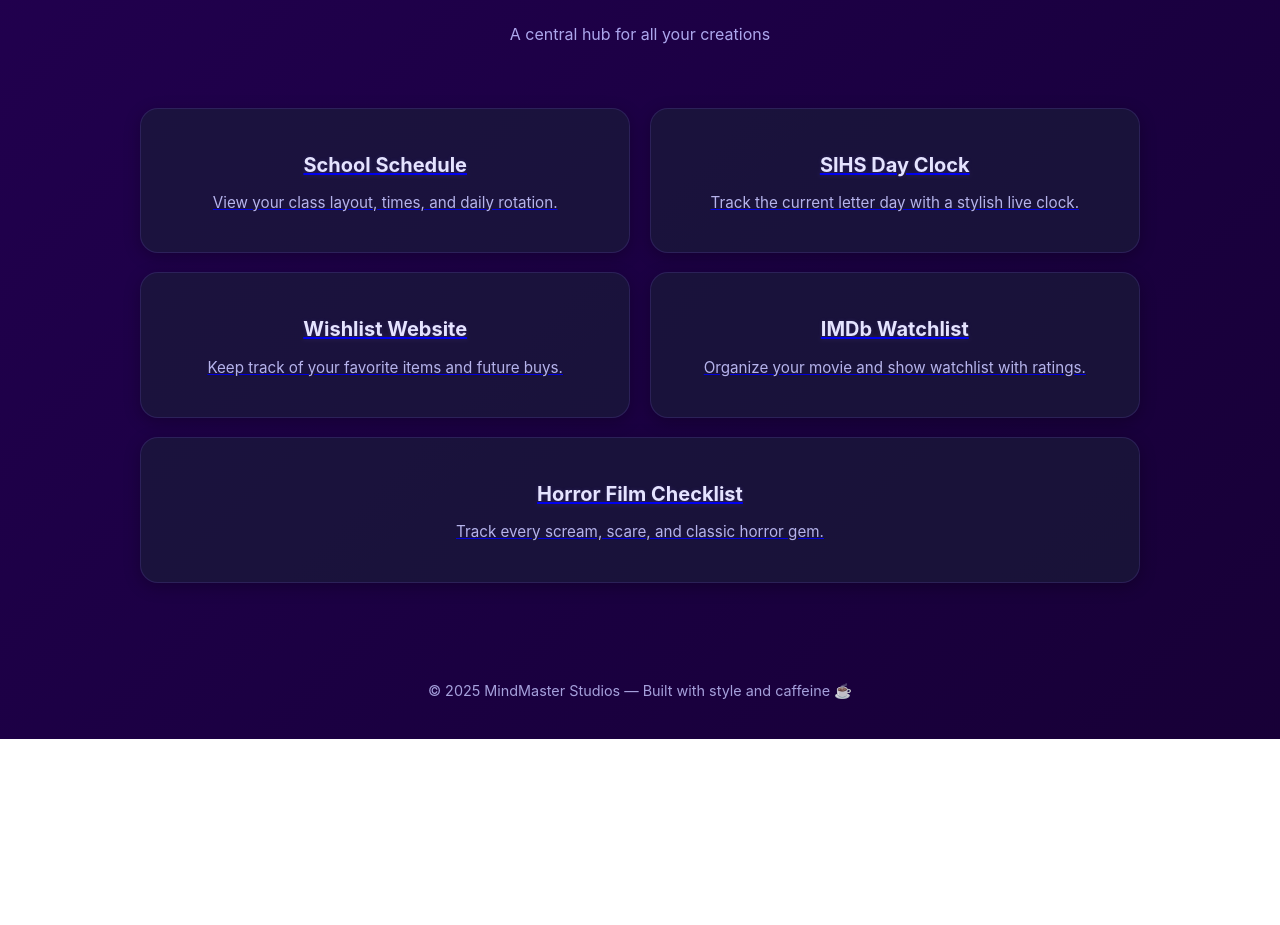
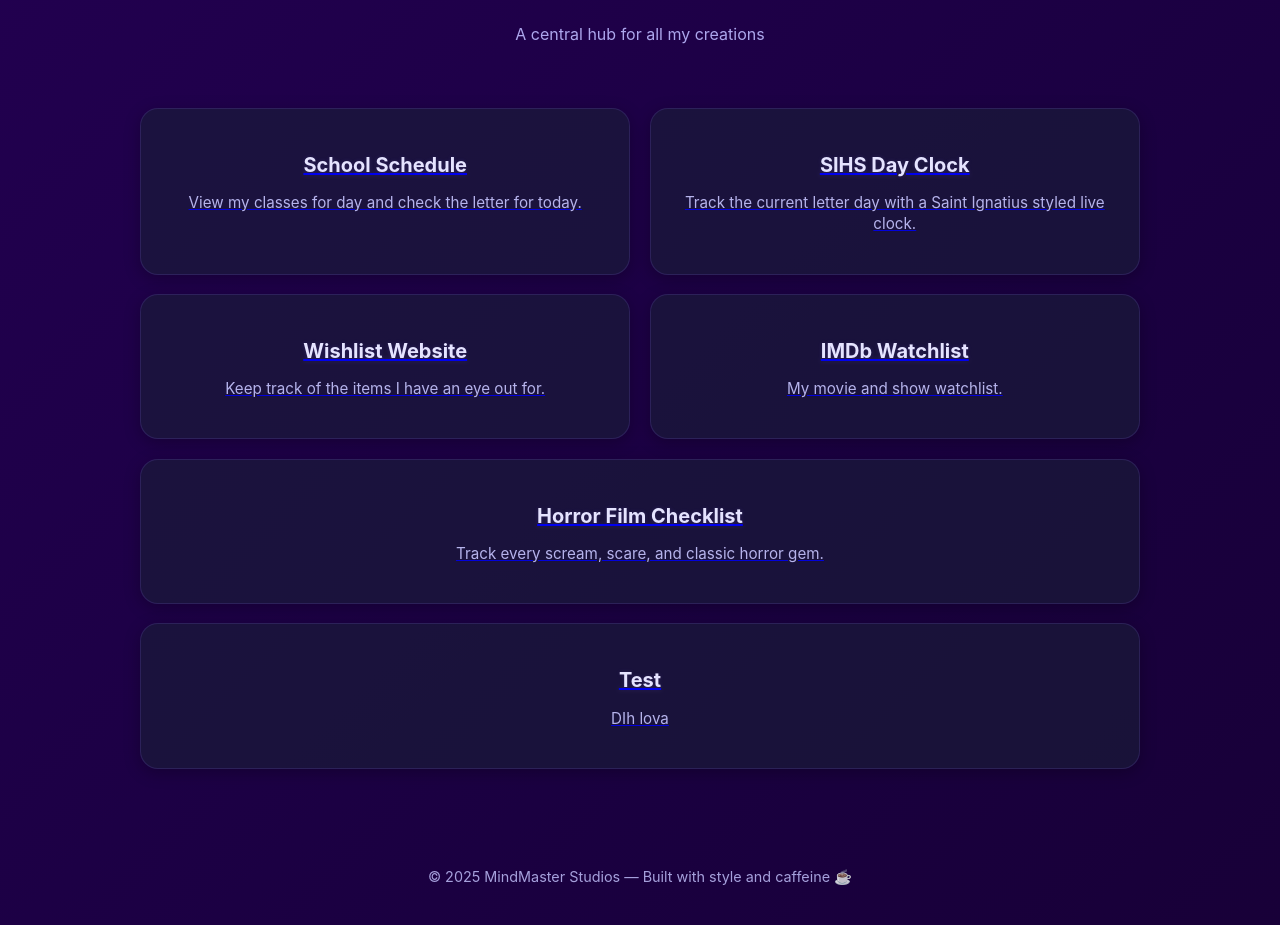
Before and after one commit to MlndMaster-Studios/homepage, a plain HTML site: page index.html in a window 1280 px wide. Shown: the part 127-1052 px from the top of the page. Before the commit the page ends 866 px from the top, so only its background shows below. Drawn offline with Linux system fonts and the light colour scheme.

Commit message:
Update index.html

```diff
--- a/index.html
+++ b/index.html
@@ -11,31 +11,31 @@
 <body>
   <header>
     <h1><span>MindMaster Studios</span></h1>
-    <p class="tagline">A central hub for all your creations</p>
+    <p class="tagline">A central hub for all my creations</p>
   </header>
 
   <main class="hub-container">
     <div class="schedule-row">
       <a href="https://mlndmaster-studios.github.io/school-schedule/" class="schedule-card" target="_blank">
         <h3>School Schedule</h3>
-        <p>View your class layout, times, and daily rotation.</p>
+        <p>View my classes for day and check the letter for today.</p>
       </a>
 
       <a href="https://mlndmaster-studios.github.io/SIHS-DAY-CLOCK/" class="schedule-card" target="_blank">
         <h3>SIHS Day Clock</h3>
-        <p>Track the current letter day with a stylish live clock.</p>
+        <p>Track the current letter day with a Saint Ignatius styled live clock.</p>
       </a>
     </div>
 
     <div class="schedule-row">
       <a href="https://mlndmaster-studios.github.io/wishlist-website/" class="schedule-card" target="_blank">
         <h3>Wishlist Website</h3>
-        <p>Keep track of your favorite items and future buys.</p>
+        <p>Keep track of the items I have an eye out for.</p>
       </a>
 
       <a href="https://mlndmaster-studios.github.io/IMDb-watchlist" class="schedule-card" target="_blank">
         <h3>IMDb Watchlist</h3>
-        <p>Organize your movie and show watchlist with ratings.</p>
+        <p>My movie and show watchlist.</p>
       </a>
     </div>
 
@@ -45,6 +45,13 @@
         <p>Track every scream, scare, and classic horror gem.</p>
       </a>
     </div>
+
+      <div class="schedule-row">
+      <a href="https://mlndmaster-studios.github.io/horror-film-checklist" class="schedule-card" target="_blank">
+        <h3>Test</h3>
+        <p>DIh lova</p>
+      </a>
+    </div>
   </main>
 
   <footer>
```
